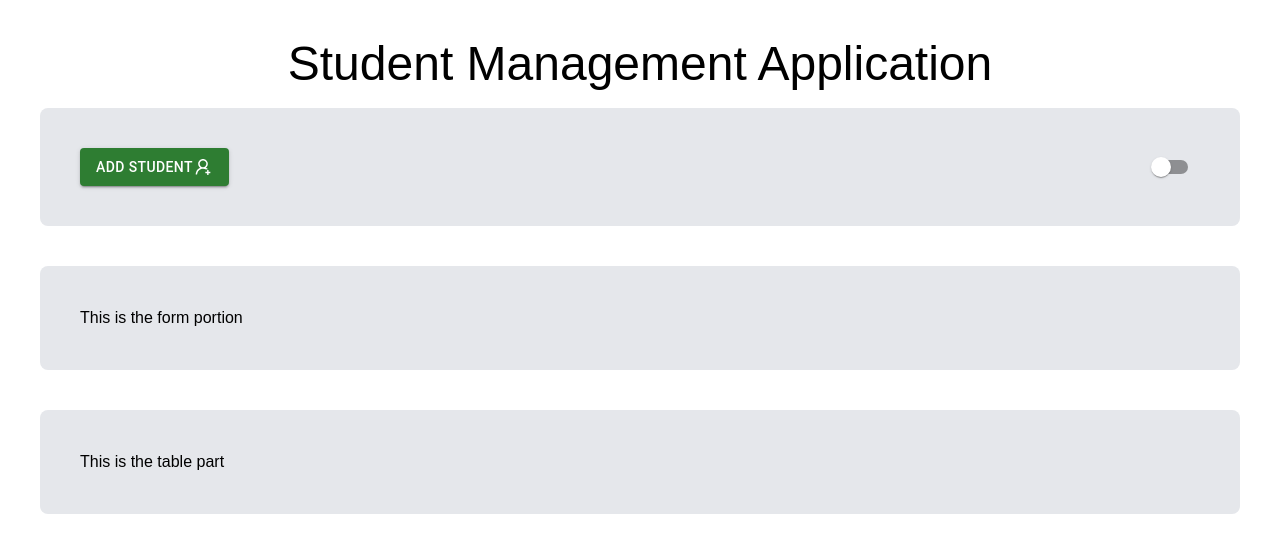
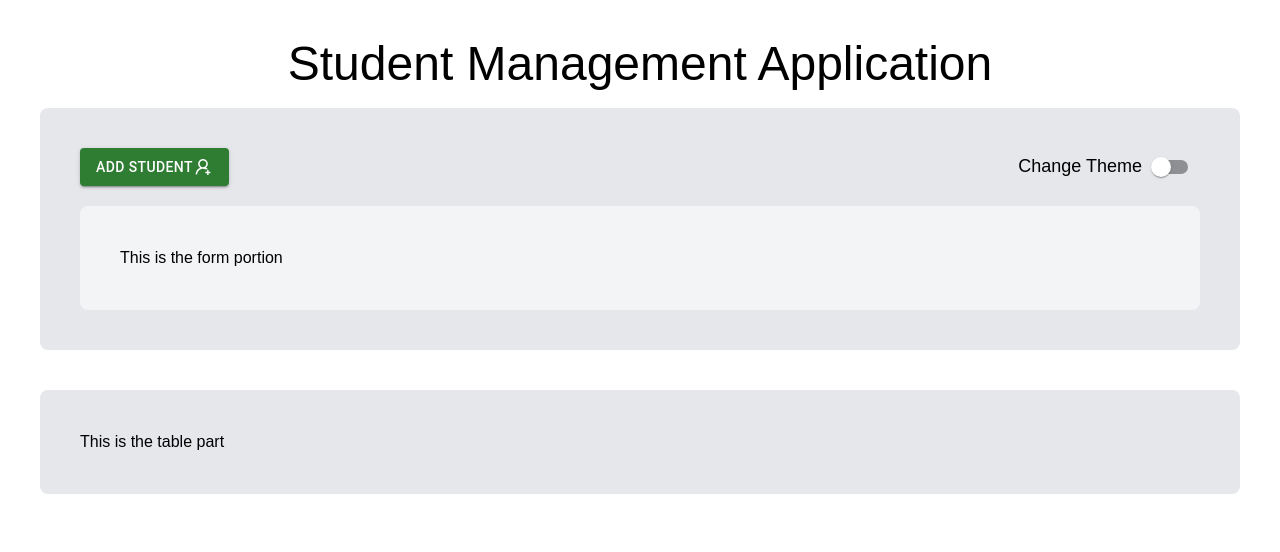
Before and after one commit to JaiBhalla03/student-management-app, a Next.js app: page / in a window 1280 px wide. Both pictures are taken after a click on the button "ADD STUDENT". Shown: the top 552 px of the page. Built offline with nearby package versions, Linux system fonts and the light colour scheme.

Commit message:
Adding the conditional rendering of the form

```diff
--- a/components/Form.js
+++ b/components/Form.js
@@ -2,7 +2,7 @@ import React from 'react';
 
 const Form = (themes) => {
     return (
-        <div className={`${themes.themes?"bg-gray-200":"bg-gray-800"}` + ' mt-5 mb-10 p-10 border-none rounded-lg'}>
+        <div className={`${themes.themes?"bg-gray-100":"bg-gray-700"}` + ' mt-5 p-10 border-none rounded-lg'}>
             This is the form portion
         </div>
     );
--- a/pages/index.tsx
+++ b/pages/index.tsx
@@ -7,8 +7,14 @@ import {useState} from "react";
 
 export default function Home() {
     const [theme, setTheme] = useState(true);
+    const [visible, setVisible] = useState(false);
+
     const handleChange = ()=>{
         setTheme(current=>!current)
+    }
+
+    const handleClick = ()=>{
+        setVisible(current=>!current)
     }
 
   return (
@@ -19,15 +25,24 @@ export default function Home() {
       <main className='m-0 p-10'>
           <h1 className={`${theme?"text-black":"text-white"}` + ' text-5xl font-light flex justify-center'}>Student Management Application</h1>
           <div>
-              <div className={`${theme?"bg-gray-200":"bg-gray-800"}` + ' flex justify-between mt-5 mb-10 p-10 border-none rounded-lg'}>
-                  <Button variant={'contained'} color={'success'} className={'bg-green-700'}>Add Student <AiOutlineUserAdd size={20}/> </Button>
-                  <div>
-                      <Switch
-                        onChange={handleChange}
-                      />
+              <div className={`${theme?"bg-gray-200":"bg-gray-800"}` + ' mt-5 mb-10 p-10 border-none rounded-lg'}>
+                  <div className={'flex justify-between'}>
+                      <Button
+                          variant={'contained'}
+                          color={'success'}
+                          className={'bg-green-700'}
+                          onClick={handleClick}
+                      >Add Student <AiOutlineUserAdd size={20}/> </Button>
+                      <div className={`${theme?"text-black":"text-white"}` + ' font-light text-lg'}>
+                          Change Theme
+                          <Switch
+                              color={'default'}
+                              onChange={handleChange}
+                          />
+                      </div>
                   </div>
+                  {visible && (<Form themes={theme}/>)}
               </div>
-              {<Form themes={theme}/>}
               <Table themes={theme}/>
           </div>
       </main>
```
